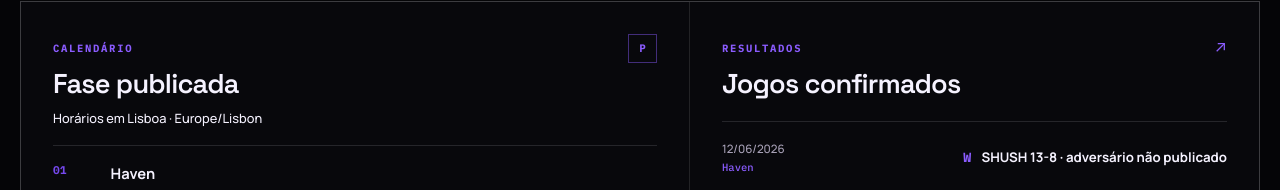
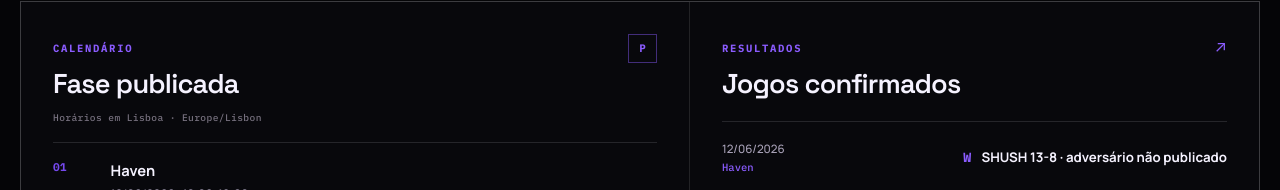
Before and after one commit to dstx11/Shush, a React (Vite) app: page /esports/valorant/premier in a window 1280 px wide. Shown: the part 762-952 px from the top of the page. Built offline with nearby package versions, Linux system fonts and the light colour scheme.

Commit message:
Style Premier timezone note

```diff
--- a/src/styles/audit.css
+++ b/src/styles/audit.css
@@ -2103,3 +2103,13 @@ select:focus-visible {
   padding-bottom: max(2.5rem, env(safe-area-inset-bottom));
   padding-left: max(1.25rem, env(safe-area-inset-left));
 }
+
+
+.audit-timezone-note {
+  display: block;
+  margin-top: .38rem;
+  color: #77717f;
+  font-family: var(--font-mono);
+  font-size: .6rem;
+  letter-spacing: .04em;
+}
```
